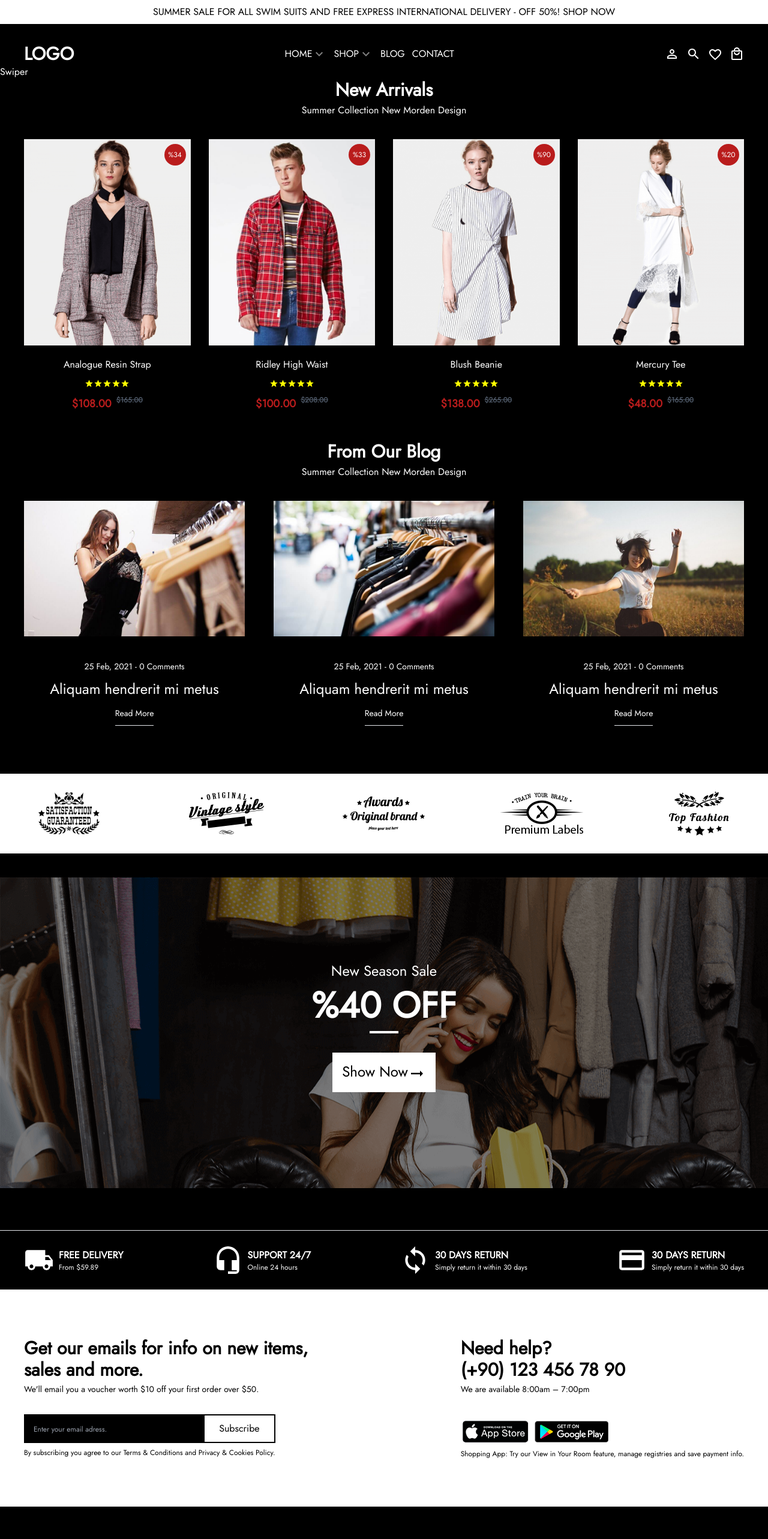
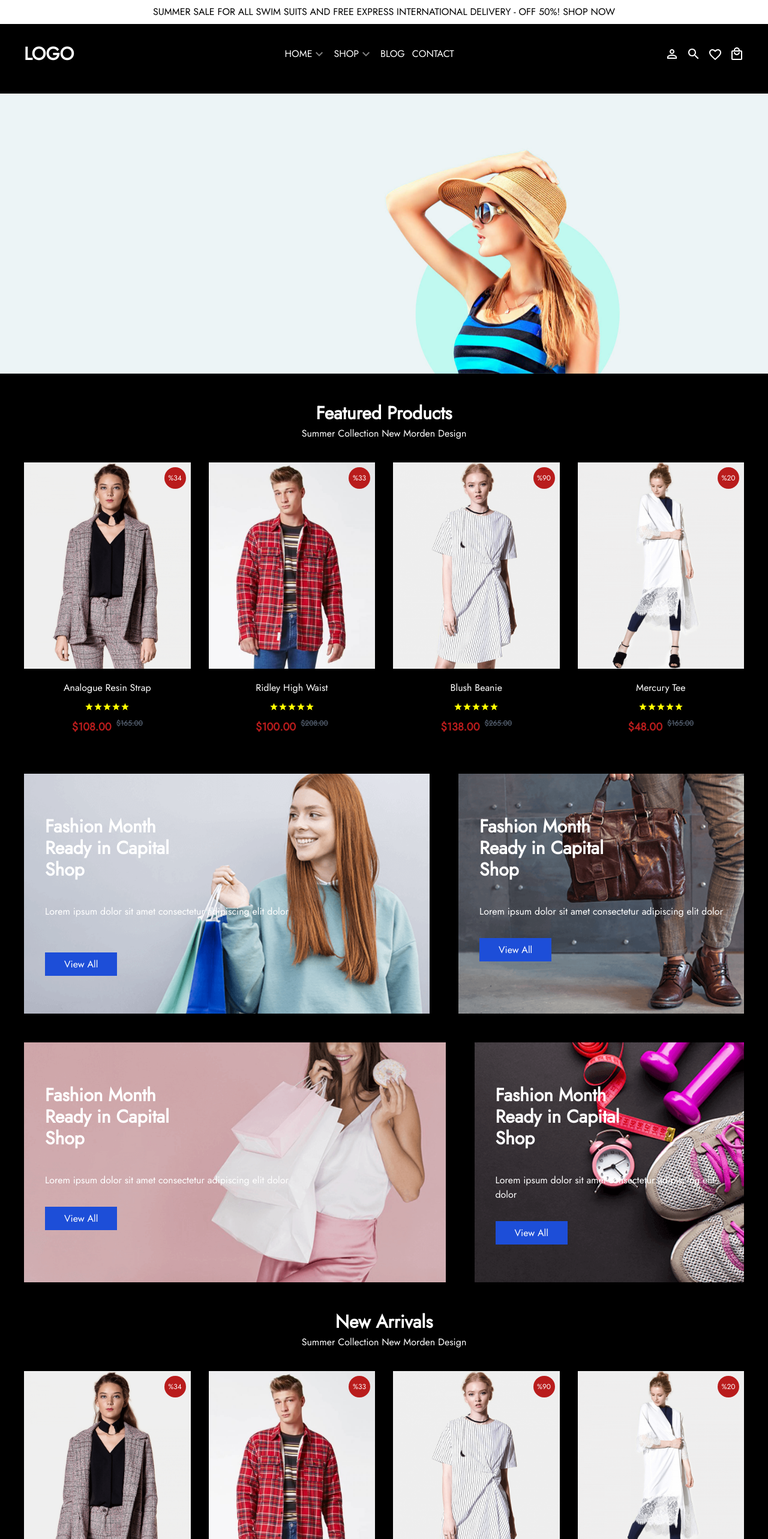
Before and after one commit to Berkanttumer/React_Projects, a React (Vite) app in the folder E-Commerce/: page / in a window 1280 px wide. Shown: the top 2566 px of the page at 60% size. Built offline with nearby package versions, Linux system fonts and the light colour scheme.

Commit message:
Multi campaign , featured products, slider have been added for home page

```diff
--- a/E-Commerce/src/components/layouts/Blog.jsx
+++ b/E-Commerce/src/components/layouts/Blog.jsx
@@ -5,19 +5,21 @@ import Blog3 from '../../assets/img/blogs/blog3.jpg';
 
 const Blog = () => {
   return (
-    <section className="blog mt-12">
+    <section className="blog">
       <div className="text-center mb-9">
         <h2 className="text-3xl mb-1 font-bold">From Our Blog</h2>
         <h3>Summer Collection New Morden Design</h3>
       </div>
       <div className="container">
         <ul className="blog-list gap-12">
-          <li className="item-1 ">
+          <li>
             <a href="">
               <img src={Blog1} alt="" />
             </a>
             <div className=" flex flex-col pt-10 pb-10 items-center gap-3 ">
-              <span className="text-sm">25 Feb, 2021 - 0 Comments</span>
+              <span className="text-sm text-gray-600">
+                25 Feb, 2021 - 0 Comments
+              </span>
               <a href="" className="text-2xl">
                 Aliquam hendrerit mi metus
               </a>
@@ -28,12 +30,14 @@ const Blog = () => {
               </div>
             </div>
           </li>
-          <li className="item-2 ">
+          <li>
             <a href="">
               <img src={Blog2} alt="" />
             </a>
             <div className="flex flex-col pt-10 pb-10 items-center gap-3">
-              <span className="text-sm">25 Feb, 2021 - 0 Comments</span>
+              <span className="text-sm text-gray-600">
+                25 Feb, 2021 - 0 Comments
+              </span>
               <a href="" className="text-2xl">
                 Aliquam hendrerit mi metus
               </a>
@@ -44,12 +48,14 @@ const Blog = () => {
               </div>
             </div>
           </li>
-          <li className="item-3 ">
+          <li>
             <a href="">
               <img src={Blog3} alt="" />
             </a>
             <div className="flex flex-col pt-10 pb-10 items-center gap-3">
-              <span className="text-sm">25 Feb, 2021 - 0 Comments</span>
+              <span className="text-sm text-gray-600">
+                25 Feb, 2021 - 0 Comments
+              </span>
               <a href="" className="text-2xl">
                 Aliquam hendrerit mi metus
               </a>
--- /dev/null
+++ b/E-Commerce/src/components/layouts/FeaturedProducts.jsx
@@ -0,0 +1,12 @@
+import React from 'react';
+import ProductsSlider from './ProductsSlider';
+
+const FeaturedProducts = () => {
+  return (
+    <section>
+      <ProductsSlider />
+    </section>
+  );
+};
+
+export default FeaturedProducts;
--- /dev/null
+++ b/E-Commerce/src/components/layouts/MultiCampaign.jsx
@@ -0,0 +1,72 @@
+import React from 'react';
+
+const MultiCampaign = () => {
+  return (
+    <section className="multicampaign mb-12">
+      <div className="container ">
+        <div className="wrapper1 flex mb-12 gap-12 flex-wrap">
+          <div className=" item-1  flex-1">
+            <h3 className="text-3xl font-bold">
+              Fashion Month <br />
+              Ready in Capital <br />
+              Shop
+            </h3>
+
+            <p className="mt-10 mb-10">
+              Lorem ipsum dolor sit amet consectetur adipiscing elit dolor
+            </p>
+            <br />
+            <a href="#" className="pl-8 pr-8 pt-2 pb-2 bg-blue-700 ">
+              View All
+            </a>
+          </div>
+          <div className="item-2">
+            <h3 className="text-3xl font-bold">
+              Fashion Month
+              <br />
+              Ready in Capital
+              <br />
+              Shop
+            </h3>
+            <p className="mt-10 mb-10">
+              Lorem ipsum dolor sit amet consectetur adipiscing elit dolor
+            </p>
+
+            <a href="#" className="pl-8 pr-8 pt-2 pb-2 bg-blue-700 ">
+              View All
+            </a>
+          </div>
+        </div>
+        <div className="wrapper2 flex gap-12">
+          <div className=" item-3 flex-[5]">
+            <h3 className="text-3xl font-bold">
+              Fashion Month <br /> Ready in Capital <br /> Shop
+            </h3>
+            <p className="mt-10 mb-10">
+              Lorem ipsum dolor sit amet consectetur adipiscing elit dolor
+            </p>
+
+            <a href="#" className="pl-8 pr-8 pt-2 pb-2 bg-blue-700 ">
+              View All
+            </a>
+          </div>
+          <div className=" item-4 flex-[3]">
+            <h3 className="text-3xl font-bold">
+              Fashion Month <br />
+              Ready in Capital <br /> Shop
+            </h3>
+            <p className="mt-10 mb-10">
+              Lorem ipsum dolor sit amet consectetur adipiscing elit dolor
+            </p>
+
+            <a href="#" className="pl-8 pr-8 pt-2 pb-2 bg-blue-700 ">
+              View All
+            </a>
+          </div>
+        </div>
+      </div>
+    </section>
+  );
+};
+
+export default MultiCampaign;
--- a/E-Commerce/src/components/layouts/Products.jsx
+++ b/E-Commerce/src/components/layouts/ProductsSlider.jsx
@@ -6,12 +6,16 @@ import { Swiper, SwiperSlide } from 'swiper/react';
 import 'swiper/css';
 import 'swiper/swiper-bundle.css';
 
-const Products = () => {
+const ProductsSlider = ({ type }) => {
   return (
-    <section className="products">
+    <section
+      className={`mb-16 ${type == 'products' ? 'products' : 'featured'}`}
+    >
       <div className="container">
         <div className="top-title flex items-center justify-center flex-col">
-          <h3 className="text-3xl font-bold mb-1">New Arrivals</h3>
+          <h3 className="text-3xl font-bold mb-1">
+            {type == 'products' ? 'New Arrivals ' : 'Featured Products'}
+          </h3>
           <p>Summer Collection New Morden Design</p>
         </div>
         <div>
@@ -80,4 +84,4 @@ const Products = () => {
   );
 };
 
-export default Products;
+export default ProductsSlider;
--- /dev/null
+++ b/E-Commerce/src/components/layouts/Slider.jsx
@@ -0,0 +1,35 @@
+import React from 'react';
+import { Swiper, SwiperSlide } from 'swiper/react';
+import img1 from '../../assets/img/slider/slider1.jpg';
+import img2 from '../../assets/img/slider/slider2.jpg';
+import img3 from '../../assets/img/slider/slider3.jpg';
+import 'swiper/css';
+import 'swiper/swiper-bundle.css';
+
+const Slider = () => {
+  return (
+    <div className="mt-12 mb-12">
+      <Swiper
+        slidesPerView={1}
+        freeMode={true}
+        loop={true}
+        autoplay={{
+          delay: 3000,
+          disableOnInteraction: false,
+        }}
+      >
+        <SwiperSlide>
+          <img src={img1} alt="" />
+        </SwiperSlide>
+        <SwiperSlide>
+          <img src={img2} alt="" />
+        </SwiperSlide>
+        <SwiperSlide>
+          <img src={img3} style={{}} alt="" />
+        </SwiperSlide>
+      </Swiper>
+    </div>
+  );
+};
+
+export default Slider;
--- a/E-Commerce/src/components/pages/Home.jsx
+++ b/E-Commerce/src/components/pages/Home.jsx
@@ -1,16 +1,22 @@
 import React from 'react';
-import Swiper from '../layouts/Swiper';
+
 import Policy from '../layouts/Policy';
 import Campaign from '../layouts/Campaign';
 import Brands from '../layouts/Brands';
 import Blog from '../layouts/Blog';
-import Products from '../layouts/Products';
+
+import MultiCampaign from '../layouts/MultiCampaign';
+import ProductsSlider from '../layouts/ProductsSlider';
+import FeaturedProducts from '../layouts/FeaturedProducts';
+import Slider from '../layouts/Slider';
 
 const Home = () => {
   return (
     <>
-      <Swiper />
-      <Products />
+      <Slider />
+      <FeaturedProducts />
+      <MultiCampaign />
+      <ProductsSlider type="products" />
       <Blog />
       <Brands />
       <Campaign />
--- a/E-Commerce/src/index.css
+++ b/E-Commerce/src/index.css
@@ -34,9 +34,34 @@ footer {
   min-height: 100vh;
 }
 
+/* MultiCampaigns */
+
+.item-1:nth-child(1) {
+  background: url('assets/img/campaigns/banner1.png') no-repeat;
+  background-position: center;
+  padding: 70px 35px;
+  background-size: cover;
+}
+.item-2:nth-child(2) {
+  background: url('assets/img/campaigns/banner2.png') no-repeat;
+  background-position: center;
+  padding: 70px 35px;
+  background-size: cover;
+}
+.item-3:nth-child(1) {
+  background: url('assets/img/campaigns/banner3.png') no-repeat;
+  background-position: center;
+  padding: 70px 35px;
+  background-size: cover;
+}
+.item-4:nth-child(2) {
+  background: url('assets/img/campaigns/banner4.png') no-repeat;
+  background-position: center;
+  padding: 70px 35px;
+  background-size: cover;
+}
+
 /* Products */
-.product-list div {
-}
 
 /* Blogs */
 
```
